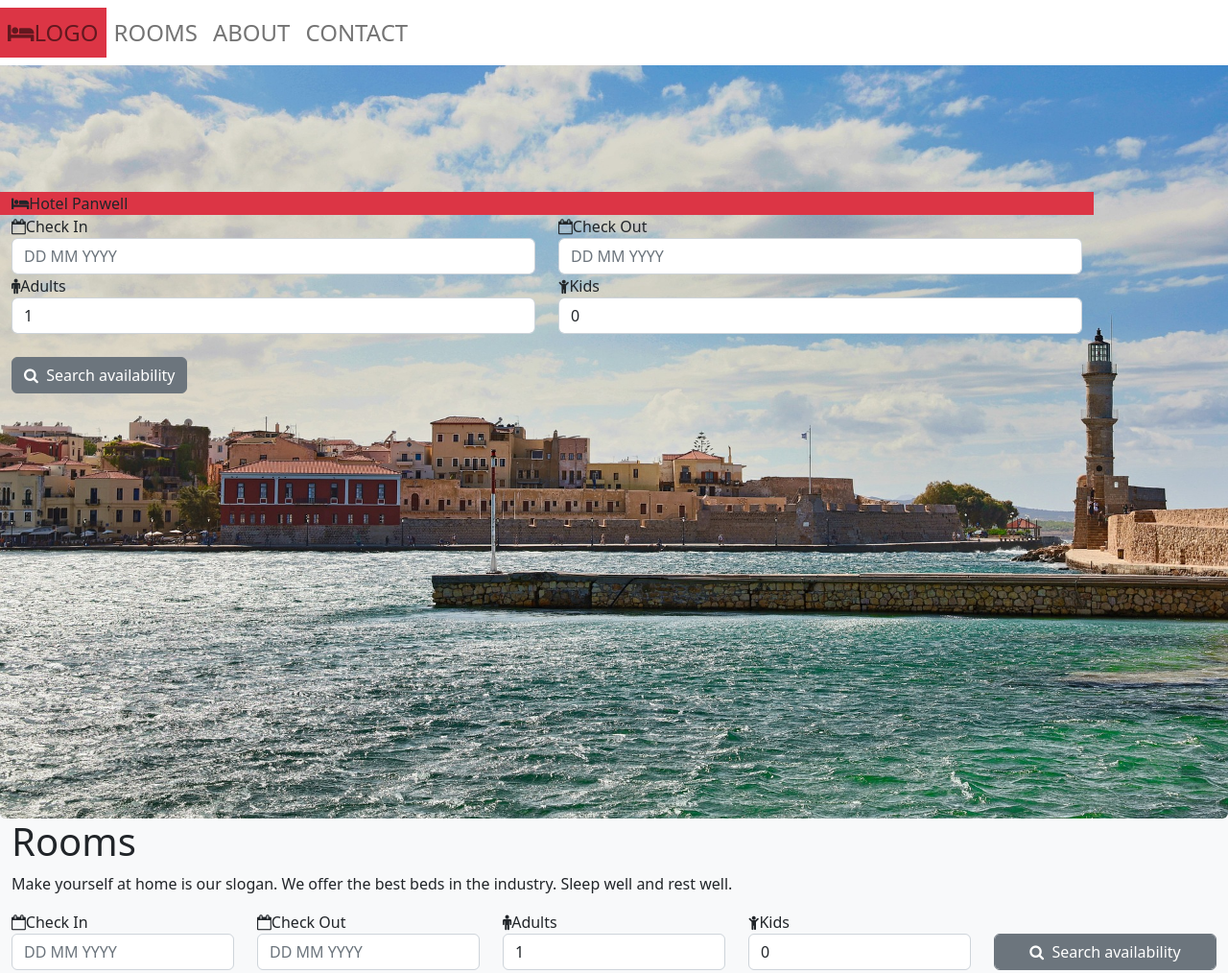
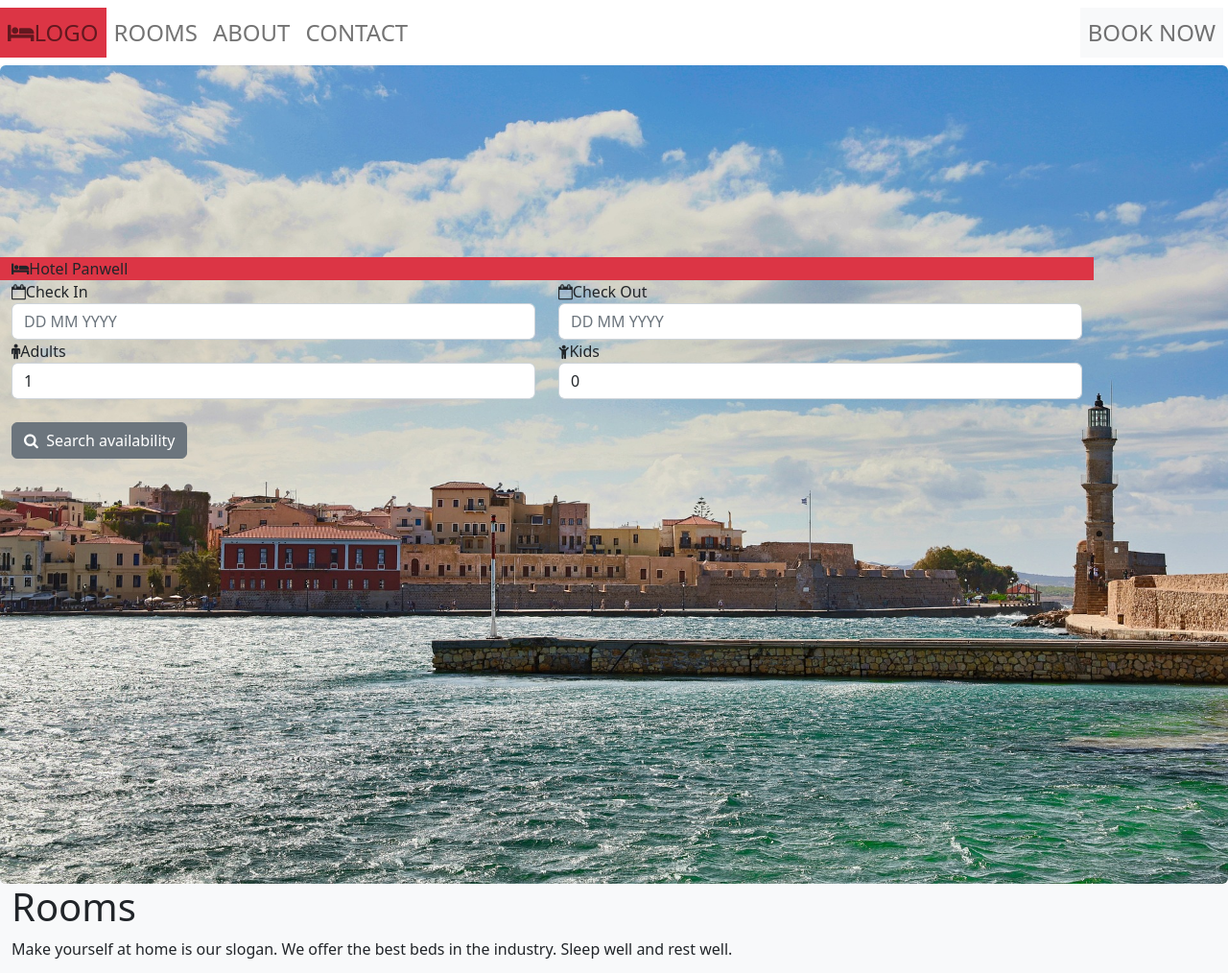
Before and after one commit to ravisit/web-projects, a plain HTML site: page RWD/website-template-using-bootstrap/index.html in a window 1280 px wide. Shown: the top 1014 px of the page at 96% size. Drawn offline with nearby package versions, Linux system fonts and the light colour scheme.

Commit message:
fix navbar

```diff
--- a/RWD/website-template-using-bootstrap/index.html
+++ b/RWD/website-template-using-bootstrap/index.html
@@ -9,10 +9,11 @@
     <script src="https://cdn.jsdelivr.net/npm/bootstrap@5.2.3/dist/js/bootstrap.bundle.min.js"></script>
     <link rel="stylesheet" href="https://cdnjs.cloudflare.com/ajax/libs/font-awesome/4.7.0/css/font-awesome.min.css">
     <title>Responsive Web Design</title>
+
 </head>
 
 <body class="bg-light">
-    <nav class="navbar navbar-expand-sm fixed-top bg-white text-black text-uppercase fs-4">
+    <nav class="navbar navbar-expand-sm fixed-top bg-white text-black text-uppercase fs-4 position-relative">
         <ul class="navbar-nav">
             <li class="nav-item">
                 <a class="nav-link bg-danger" href="#"><i class="fa fa-bed ml-2"></i>Logo</a>
@@ -26,9 +27,9 @@
             <li class="nav-item">
                 <a class="nav-link" href="#">Contact</a>
             </li>
-            <!-- <li class="nav-item">
-                <a class="nav-link bg-light " href="#">Book Now</a>
-            </li> -->
+            <li class="nav-item" style="position: absolute; right: 5px;">
+                <a class="nav-link bg-light" href="#">Book Now</a>
+            </li>
         </ul>
     </nav>
 
@@ -215,6 +216,7 @@
         </div>
     </section>
 
+
 </body>
 
 </html>
```
